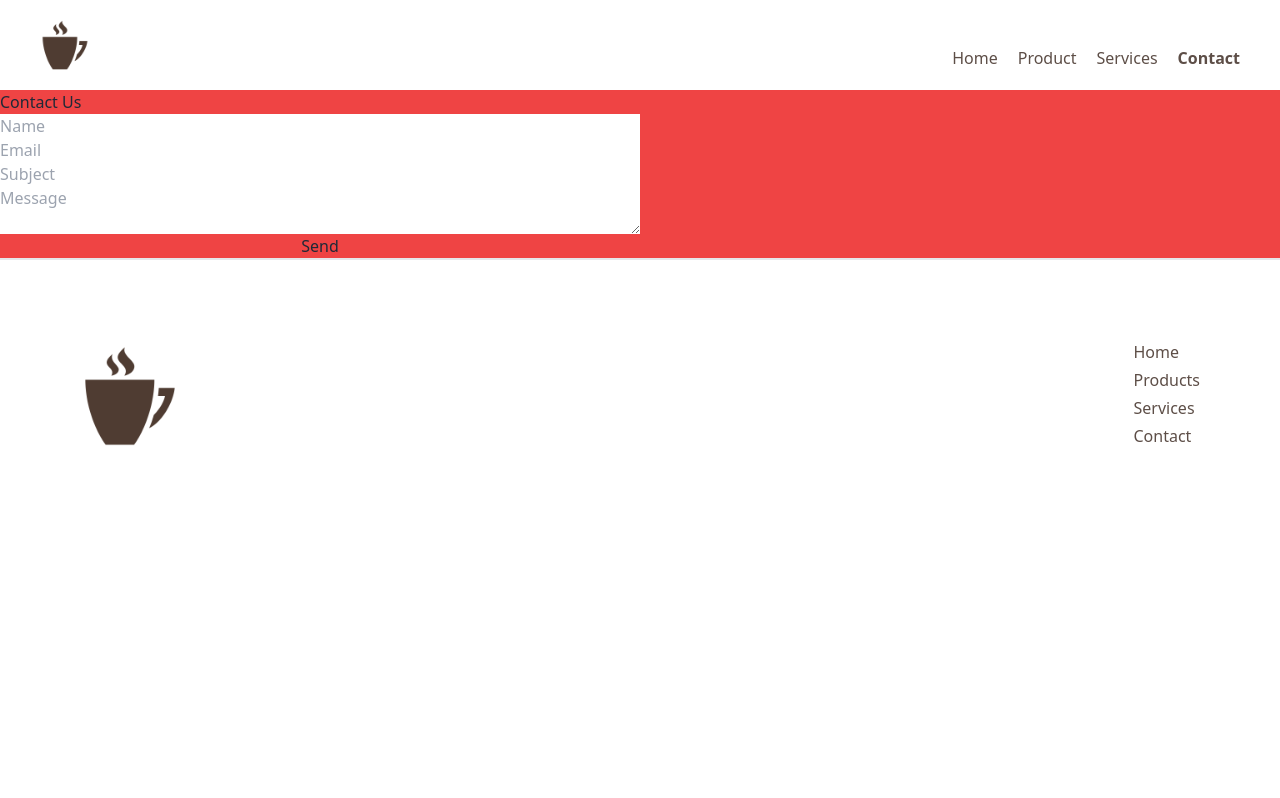
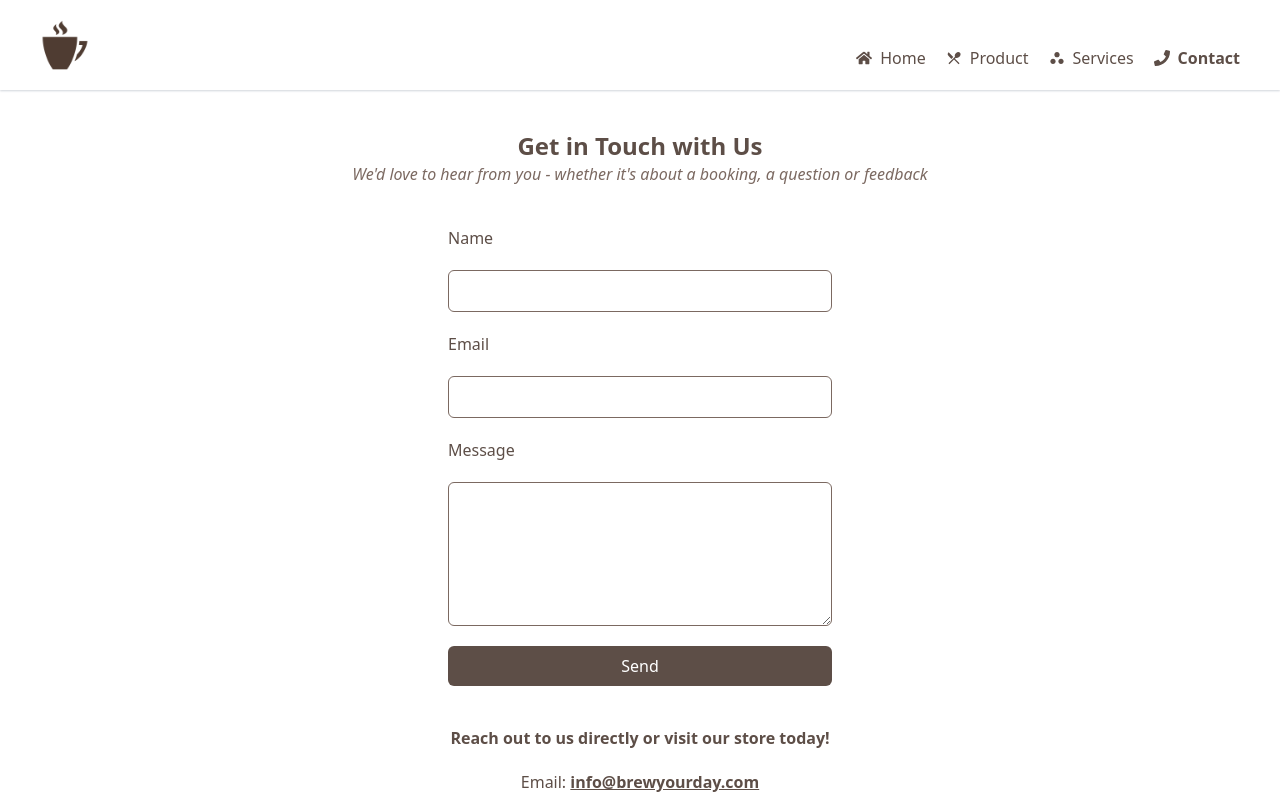
Before and after one commit to riaanjlagrange/byd-cafe, a React (Vite) app in the folder frontend/: page /contact in a window 1280 px wide. Shown: the top 798 px of the page. Built offline with nearby package versions, Linux system fonts and the light colour scheme.

Commit message:
update contact page

```diff
--- a/frontend/src/components/ContactForm.jsx
+++ /dev/null
@@ -1,22 +0,0 @@
-
-function ContactForm() {
-
-
-	const handleSubmit = (e) => {
-		e.preventDefault();
-		alert('Form submitted');
-	}
-
-	return(
-		<form className="flex flex-col w-1/2" onSubmit={handleSubmit}>
-			<input type="text" placeholder="Name" />
-			<input type="email" placeholder="Email" />
-			<input type="text" placeholder="Subject" />
-			<textarea placeholder="Message"></textarea>
-			<button type="submit">Send</button>
-		</form>
-	);
-}
-
-
-export default ContactForm;
--- a/frontend/src/components/NavBar.jsx
+++ b/frontend/src/components/NavBar.jsx
@@ -1,4 +1,7 @@
 import { NavLink } from "react-router-dom";
+import { FaHome, FaPhone } from "react-icons/fa";
+import { MdRestaurantMenu } from "react-icons/md";
+import { MdWorkspacesFilled } from "react-icons/md";
 
 function NavBar() {
   return (
@@ -9,11 +12,11 @@ function NavBar() {
             to="/"
             className={({ isActive }) =>
               isActive
-                ? "font-bold text-md text-Mocha hover:text-Mocha-light transition-all"
-                : "text-md text-Mocha hover:text-Mocha-light transition-all"
+                ? "font-bold text-md text-Mocha hover:text-Mocha-light transition-all flex items-center justify-center"
+                : "text-md text-Mocha hover:text-Mocha-light transition-all flex items-center justify-center"
             }
           >
-            Home
+           <FaHome className="mr-2" /> Home
           </NavLink>
         </li>
         <li>
@@ -21,10 +24,11 @@ function NavBar() {
             to="/products/recommended"
             className={({ isActive }) =>
               isActive
-                ? "font-bold text-md text-Mocha hover:text-Mocha-light transition-all"
-                : "text-md text-Mocha hover:text-Mocha-light transition-all"
+                ? "font-bold text-md text-Mocha hover:text-Mocha-light transition-all flex items-center justify-center"
+                : "text-md text-Mocha hover:text-Mocha-light transition-all flex items-center justify-center"
             }
           >
+			<MdRestaurantMenu className="mr-2" />
             Product
           </NavLink>
         </li>
@@ -33,10 +37,11 @@ function NavBar() {
             to="/services"
             className={({ isActive }) =>
               isActive
-                ? "font-bold text-md text-Mocha hover:text-Mocha-light transition-all"
-                : "text-md text-Mocha hover:text-Mocha-light transition-all"
+                ? "font-bold text-md text-Mocha hover:text-Mocha-light transition-all flex items-center justify-center"
+                : "text-md text-Mocha hover:text-Mocha-light transition-all flex items-center justify-center"
             }
           >
+			<MdWorkspacesFilled className="mr-2" />
             Services
           </NavLink>
         </li>
@@ -45,10 +50,11 @@ function NavBar() {
             to="/contact"
             className={({ isActive }) =>
               isActive
-                ? "font-bold text-md text-Mocha hover:text-Mocha-light transition-all"
-                : "text-md text-Mocha hover:text-Mocha-light transition-all"
+                ? "font-bold text-md text-Mocha hover:text-Mocha-light transition-all flex items-center justify-center"
+                : "text-md text-Mocha hover:text-Mocha-light transition-all flex items-center justify-center"
             }
           >
+			<FaPhone className="mr-2" />
             Contact
           </NavLink>
         </li>
--- a/frontend/src/pages/ContactPage.jsx
+++ b/frontend/src/pages/ContactPage.jsx
@@ -1,11 +1,31 @@
-import ContactForm from '../components/ContactForm';
+import { Link } from 'react-router-dom';
 
 function ContactPage() {
 
 	return (
-		<div className="w-full flex flex-col justify-center align-center bg-red-500">
-			<h1>Contact Us</h1>
-			<ContactForm />
+		<div className="my-10 flex flex-col gap-10 w-[100vw] justify-center items-center">
+			<section>
+				<h1 className="md:text-2xl font-bold text-Mocha text-center">Get in Touch with Us</h1>
+				<h2 className="italic text-Mocha-light text-center">We'd love to hear from you - whether it's about a booking, a question or feedback</h2>
+			</section>
+			<section>
+				<form className="flex flex-col gap-5 w-96 mx-auto">
+					<label htmlFor="name" className="text-Mocha">Name</label>
+					<input type="text" id="name" name="name" className="border border-Mocha-light rounded-md p-2" />
+					<label htmlFor="email" className="text-Mocha">Email</label>
+					<input type="email" id="email" name="email" className="border border-Mocha-light rounded-md p-2" />
+					<label htmlFor="message" className="text-Mocha">Message</label>
+					<textarea id="message" name="message" className="border border-Mocha-light rounded-md p-2 h-36"></textarea>
+					<button type="submit" className="bg-Mocha text-white hover:bg-Mocha-light transition-all rounded-md p-2">Send</button>
+				</form>
+			</section>
+			<section>
+				<h2 className="text-center text-Mocha font-bold mb-5">Reach out to us directly or visit our store today!</h2>
+				<p className="text-center text-Mocha">Email: <Link to="mailto:info@brewyourday.com" className="underline font-bold hover:text-Mocha-light">info@brewyourday.com</Link></p>
+				<p className="text-center text-Mocha">Phone: <Link to="tel:0716164951" className="underline font-bold hover:text-Mocha-light">+27 71 616 4951</Link></p>
+				<p className="text-center text-Mocha">Addess: <Link to="https://maps.app.goo.gl/9mEib7w9U3RXwWps7" className="underline font-bold hover:text-Mocha-light">Cleveland St, Boston, Cape Town, 7530</Link></p>
+				<p className="text-center text-Mocha">Hours: Monday - Friday, 8am - 6pm</p>
+			</section>
 		</div>
 	);
 }
--- a/frontend/src/pages/ServicePage.jsx
+++ b/frontend/src/pages/ServicePage.jsx
@@ -26,7 +26,6 @@ function ServicePage() {
 			<h2 className="text-center text-Mocha-light font-bold">Interested in hosting an event or booking a workspace?</h2>
 			<Link to="/contact" className="text-white bg-Mocha hover:bg-Mocha-light transition-all px-5 py-2 rounded-sm block w-36 mx-auto mt-5 flex justify-center items-center">Book Now</Link>
 		</section>
-
 	</div>
   )
 }
```
